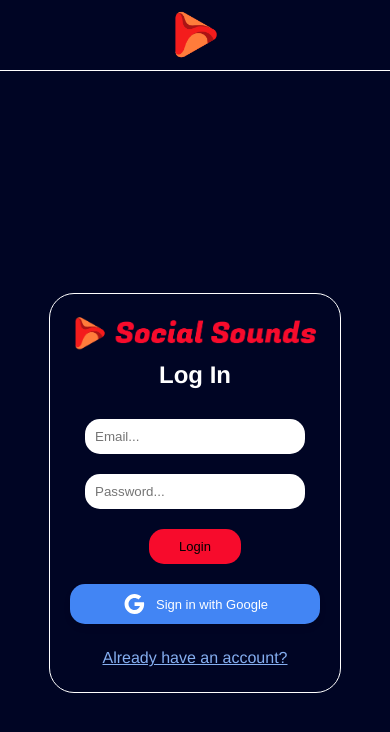
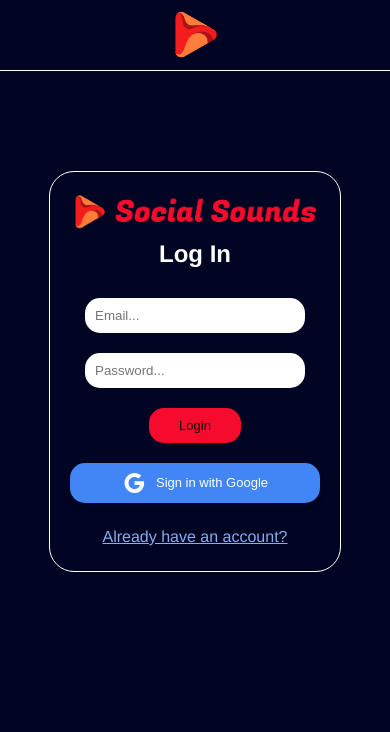
Before and after one commit to jamieleegordon/social-sounds, a React (Create React App) app: page / in a window 390 px wide. Both pictures are taken after a click on the button "Login". Shown: the top 732 px of the page. Built offline with nearby package versions, Linux system fonts and the light colour scheme; no server answers.

Commit message:
Fix mobile view - Login
Fix mobile view - Login

```diff
--- a/src/config/firebase.js
+++ b/src/config/firebase.js
@@ -1,5 +1,4 @@
 import { initializeApp } from "firebase/app";
-import { getAnalytics } from "firebase/analytics";
 import { getAuth, GoogleAuthProvider } from 'firebase/auth'
 import { getFirestore } from 'firebase/firestore'
 
@@ -18,5 +17,3 @@
 export const auth = getAuth(app)
 export const googleProvider = new GoogleAuthProvider()
 export const db = getFirestore(app)
-
-const analytics = getAnalytics(app);
--- a/src/pages/Login/Login.css
+++ b/src/pages/Login/Login.css
@@ -136,8 +136,14 @@
         width: auto;
     }
 
+    .Login-page {
+        align-items: flex-start;
+        margin: 0 auto;
+    }
+
     .Login-form {
         padding: 20px;
+        margin-top: 100px;
     }
 
     .Login-form img {
```
